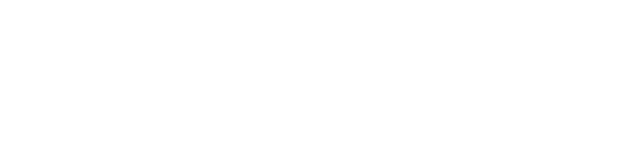
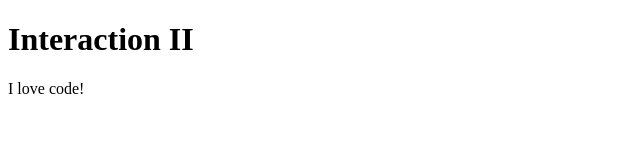
Before and after one commit to alexarosales/alexarosales.github.io, a plain HTML site: page index.html in a window 1280 px wide. Shown: the whole page, without its empty margins (0-640 px from the left). Drawn offline with Linux system fonts and the light colour scheme.

Commit message:
Add files via upload

```diff
--- a/index.html
+++ b/index.html
@@ -1,9 +1,10 @@
 <!DOCTYPE html>
 <html>
-  <head>
-    <title>Page Title</title>
-  </head>
-  <body>
-
-  </body>
+<head>
+	<title>Hello Interaction Design II</title>
+</head>
+<body>
+	<h1>Interaction II</h1>
+	<p>I love code!</p>
+</body>
 </html>
```
